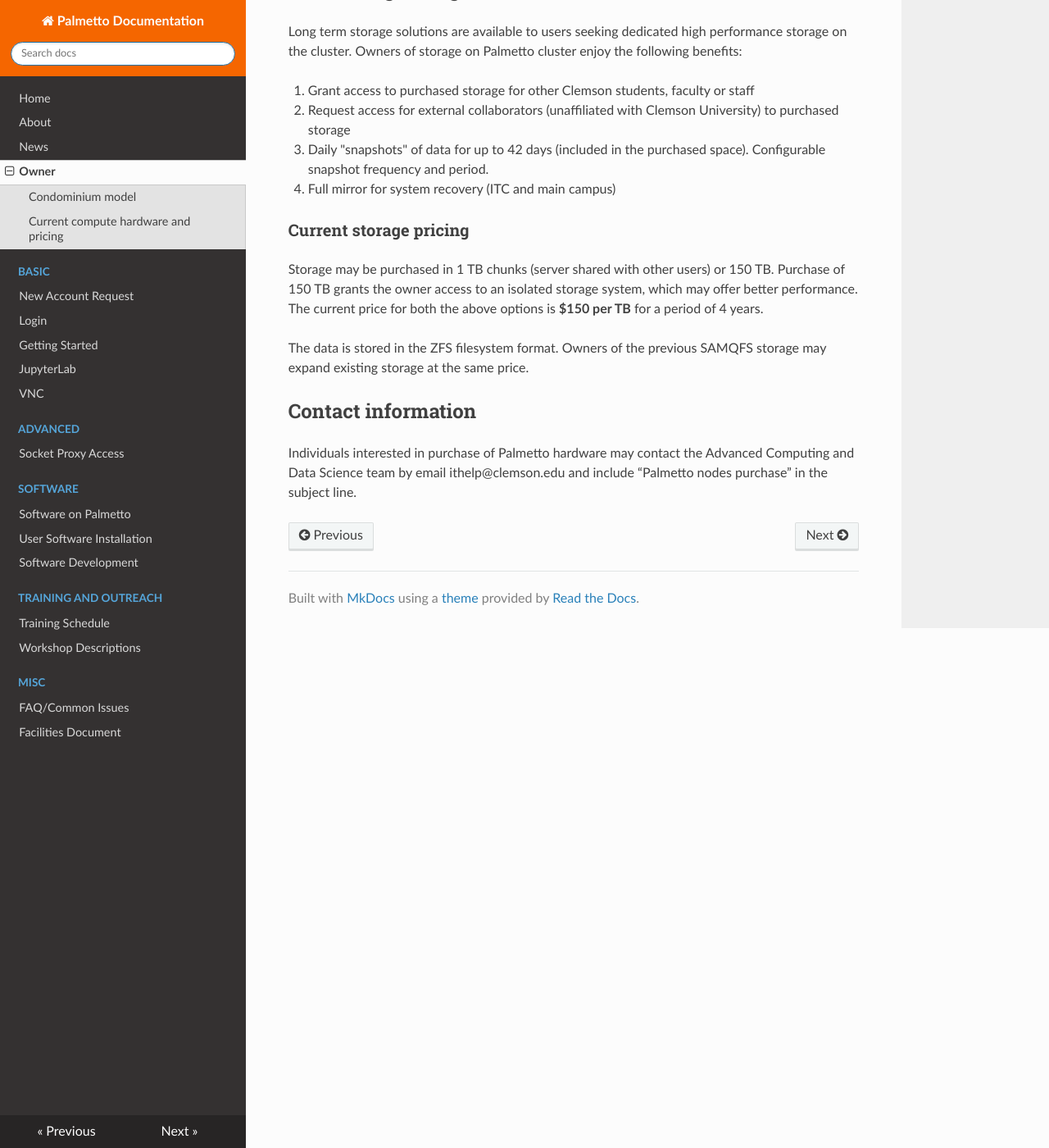
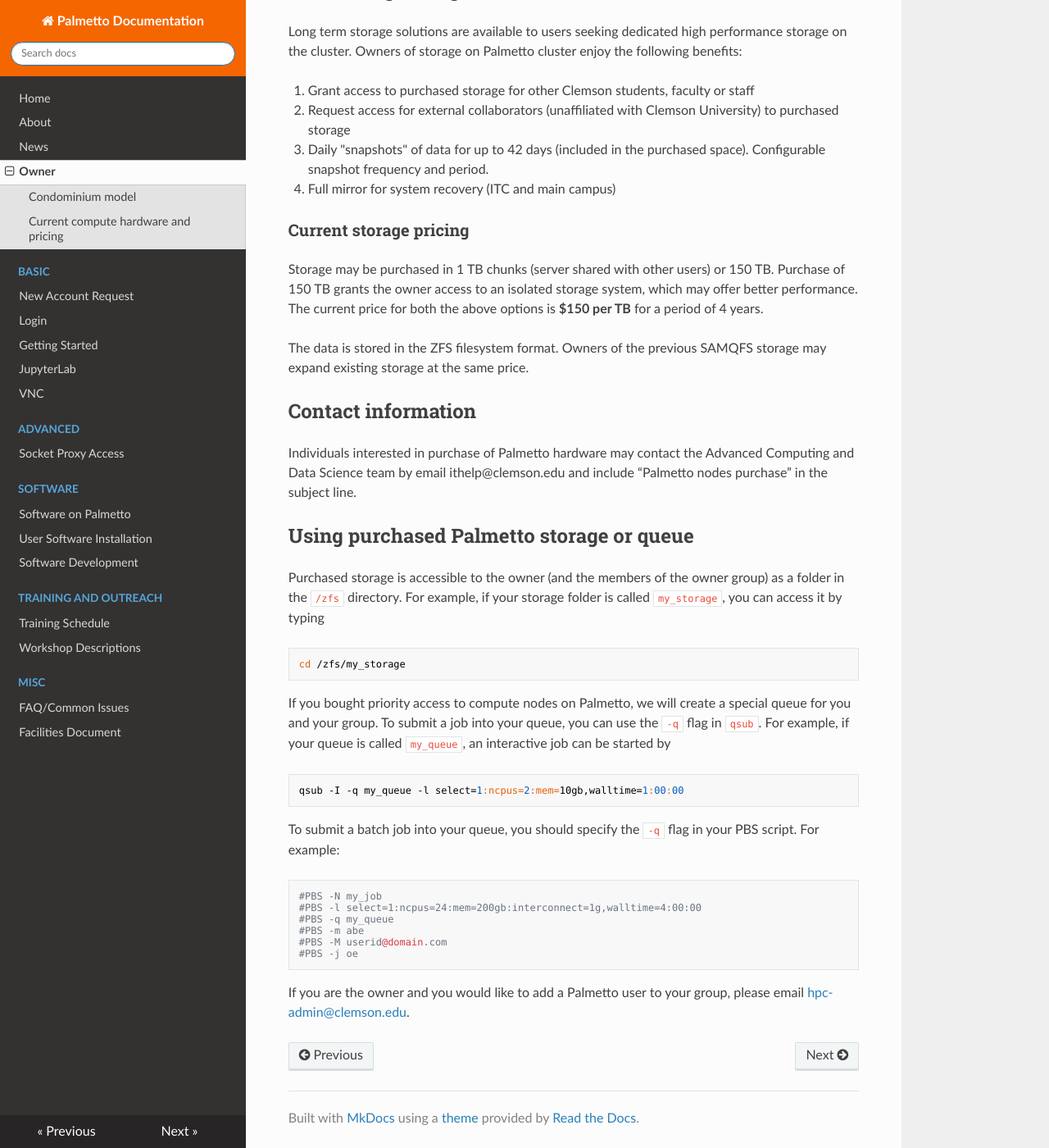
Before and after one commit to clemsonciti/palmetto-documentation, an MkDocs documentation site: the page built from docs/owner.md, in a window 1280 px wide and 1400 px high, scrolled down 1316 px. Shown: the whole window at 82% size. Built offline with MkDocs 1.6.1, drawn with Linux system fonts in a browser that asks for light colours; nearby versions of some CDN libraries.

Commit message:
added some examples to owner guide

```diff
--- a/docs/owner.md
+++ b/docs/owner.md
@@ -81,3 +81,30 @@
 Individuals interested in purchase of Palmetto hardware
 may contact the Advanced Computing and Data Science team by email ithelp@clemson.edu
 and include “Palmetto nodes purchase” in the subject line.
+
+## Using purchased Palmetto storage or queue
+
+Purchased storage is accessible to the owner (and the members of the owner group) as a folder in the `/zfs` directory. For example, if your storage folder is called `my_storage`, you can access it by typing
+
+~~~
+cd /zfs/my_storage
+~~~
+
+If you bought priority access to compute nodes on Palmetto, we will create a special queue for you and your group. To submit a job into your queue, you can use the `-q` flag in `qsub`. For example, if your queue is called `my_queue`, an interactive job can be started by
+
+~~~
+qsub -I -q my_queue -l select=1:ncpus=2:mem=10gb,walltime=1:00:00
+~~~
+
+To submit a batch job into your queue, you should specify the `-q` flag in your PBS script. For example:
+
+~~~
+#PBS -N my_job
+#PBS -l select=1:ncpus=24:mem=200gb:interconnect=1g,walltime=4:00:00
+#PBS -q my_queue
+#PBS -m abe
+#PBS -M userid@domain.com
+#PBS -j oe
+~~~
+
+If you are the owner and you would like to add a Palmetto user to your group, please email <hpc-admin@clemson.edu>.
```
